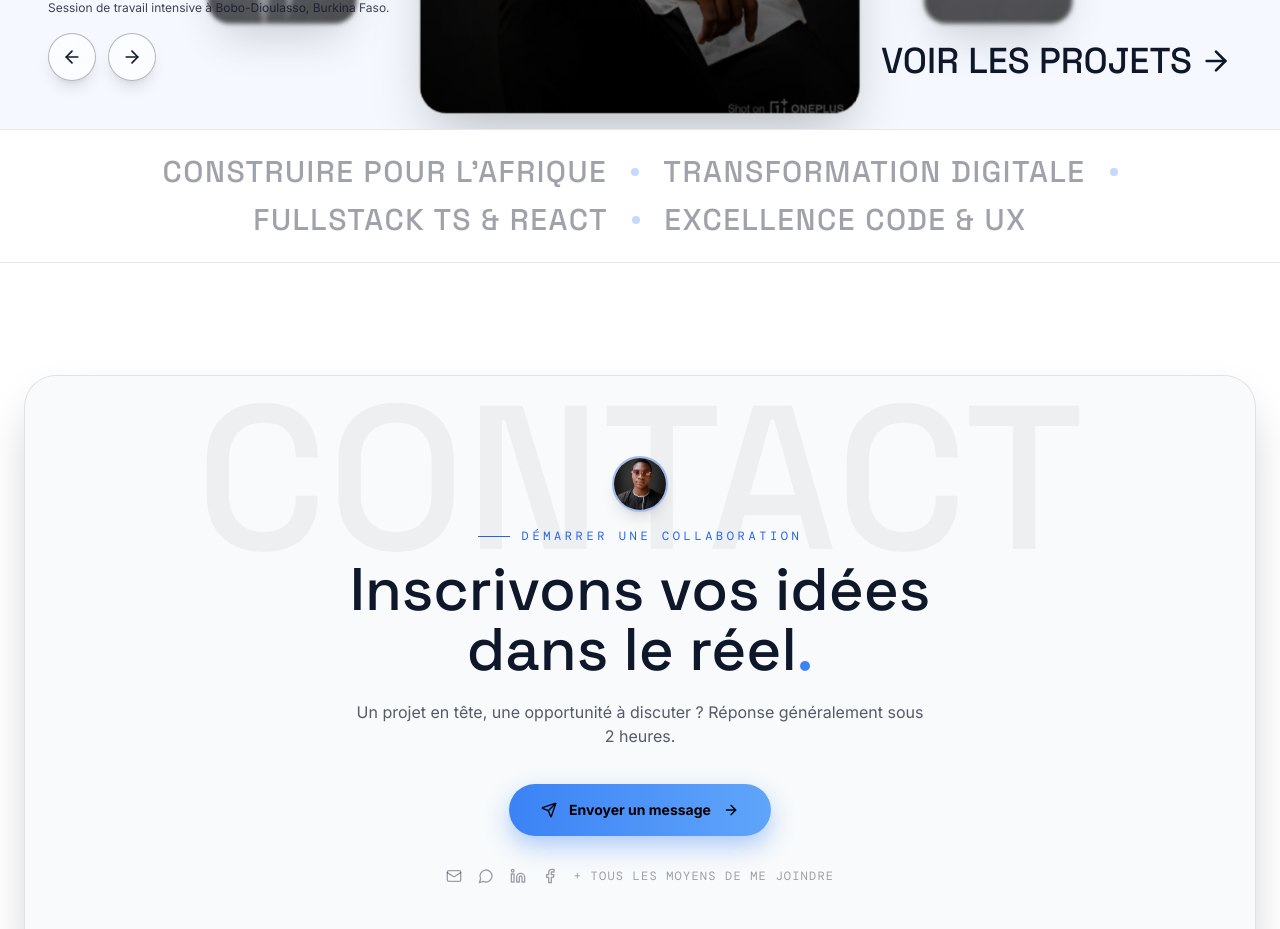
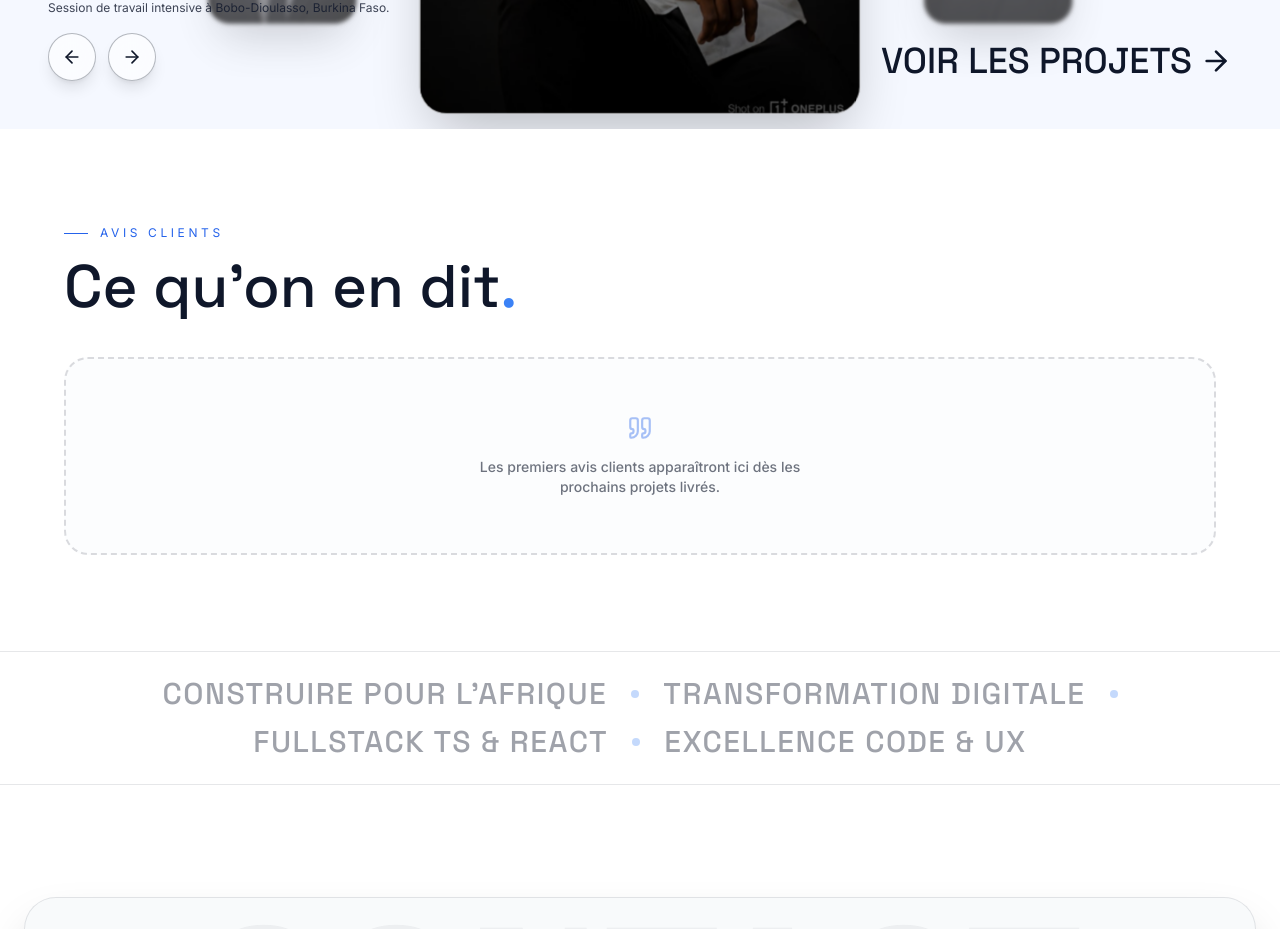
Before and after one commit to aminepare931-source/portfolio-Amine-, a React (Vite) app: page / in a window 1280 px wide. Shown: the part 7800-8729 px from the top of the page. Built offline with nearby package versions, Linux system fonts and the light colour scheme; no server answers; the database is empty.

Commit message:
feat: section Témoignages sur le portfolio principal (état honnête, vide)
- Même approche que sur AMINE DIGITAL: pas d'avis inventés, message clair en attendant les premiers vrais retours clients
- Placée entre la galerie Portraits et le CTA final

```diff
--- /dev/null
+++ b/src/components/Testimonials.tsx
@@ -0,0 +1,32 @@
+import { Quote } from 'lucide-react'
+import Reveal from './Reveal'
+import { useLanguage } from '../context/LanguageContext'
+
+export default function Testimonials() {
+  const { t } = useLanguage()
+
+  return (
+    <section className="py-16 sm:py-24 px-4 sm:px-6 max-w-[1200px] mx-auto">
+      <Reveal>
+        <div className="flex items-center gap-3 text-xs text-clay uppercase tracking-[0.3em] mb-4">
+          <span className="w-6 h-px bg-clay" /> {t('Avis clients', 'Client feedback')}
+        </div>
+        <h2 className="font-display text-4xl sm:text-5xl md:text-6xl mb-10">
+          {t('Ce qu\'on en dit', 'What people say')}<span className="text-[#3B82F6]">.</span>
+        </h2>
+      </Reveal>
+
+      <Reveal delay={0.1}>
+        <div className="text-center py-14 px-8 border-2 border-dashed border-slate-900/15 rounded-3xl bg-surface/30">
+          <Quote size={26} className="text-clay/40 mx-auto mb-4" />
+          <p className="text-sm font-medium text-slate-900/60 max-w-sm mx-auto">
+            {t(
+              'Les premiers avis clients apparaîtront ici dès les prochains projets livrés.',
+              'The first client testimonials will appear here as soon as upcoming projects are delivered.'
+            )}
+          </p>
+        </div>
+      </Reveal>
+    </section>
+  )
+}
--- a/src/pages/Home.tsx
+++ b/src/pages/Home.tsx
@@ -8,6 +8,7 @@ import GithubActivity from '../components/GithubActivity'
 import Projects from '../components/Projects'
 import JourneyRoad from '../components/JourneyRoad'
 import Explorations from '../components/Explorations'
+import Testimonials from '../components/Testimonials'
 import BottomMarquee from '../components/BottomMarquee'
 import Contact from '../components/ContactCTA'
 
@@ -24,6 +25,7 @@ export default function Home() {
       <Projects limit={4} showViewAll />
       <JourneyRoad />
       <Explorations />
+      <Testimonials />
       <BottomMarquee />
       <Contact />
     </>
```
Also changed, not shown: 1 other file (tests, documents, lock files or other folders).
